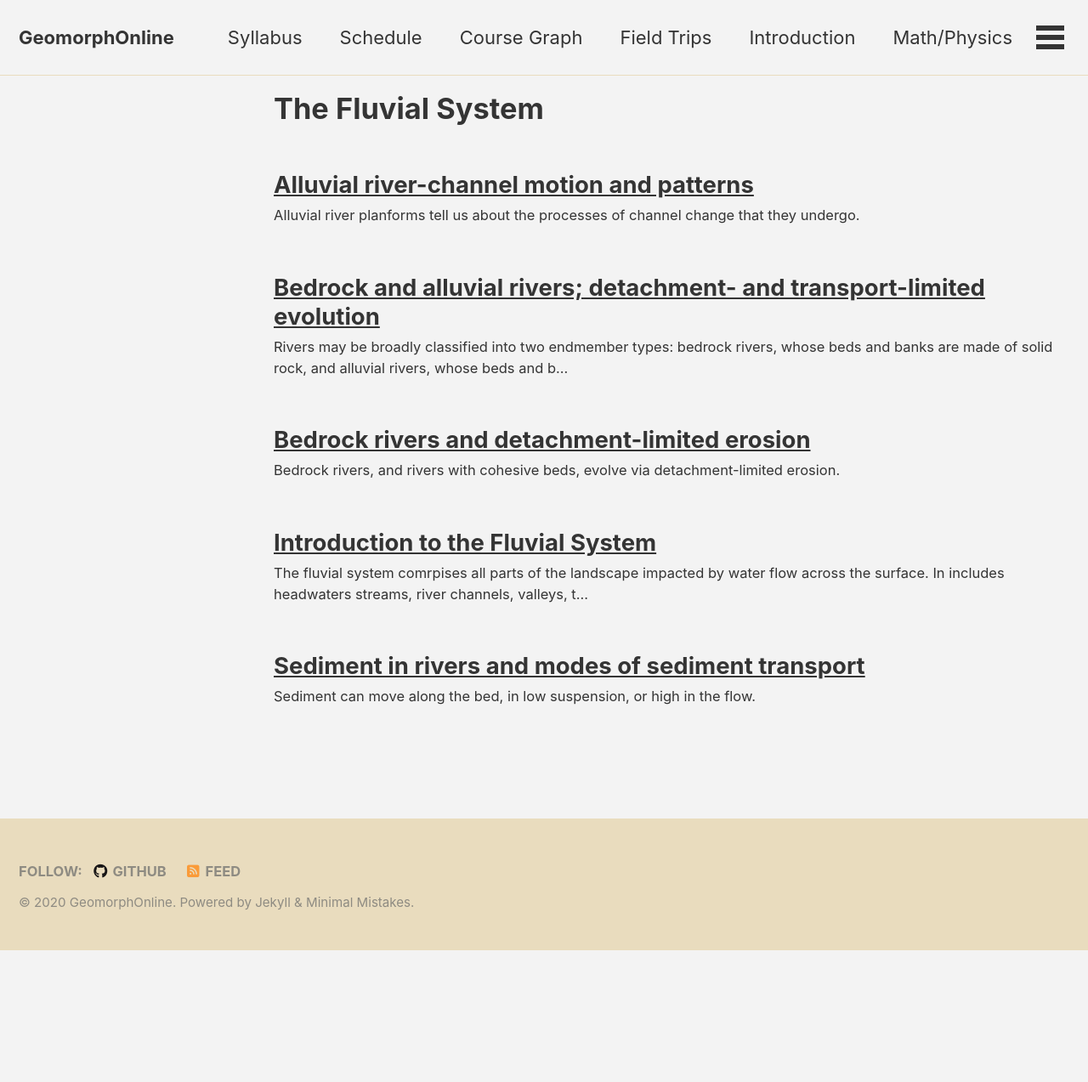
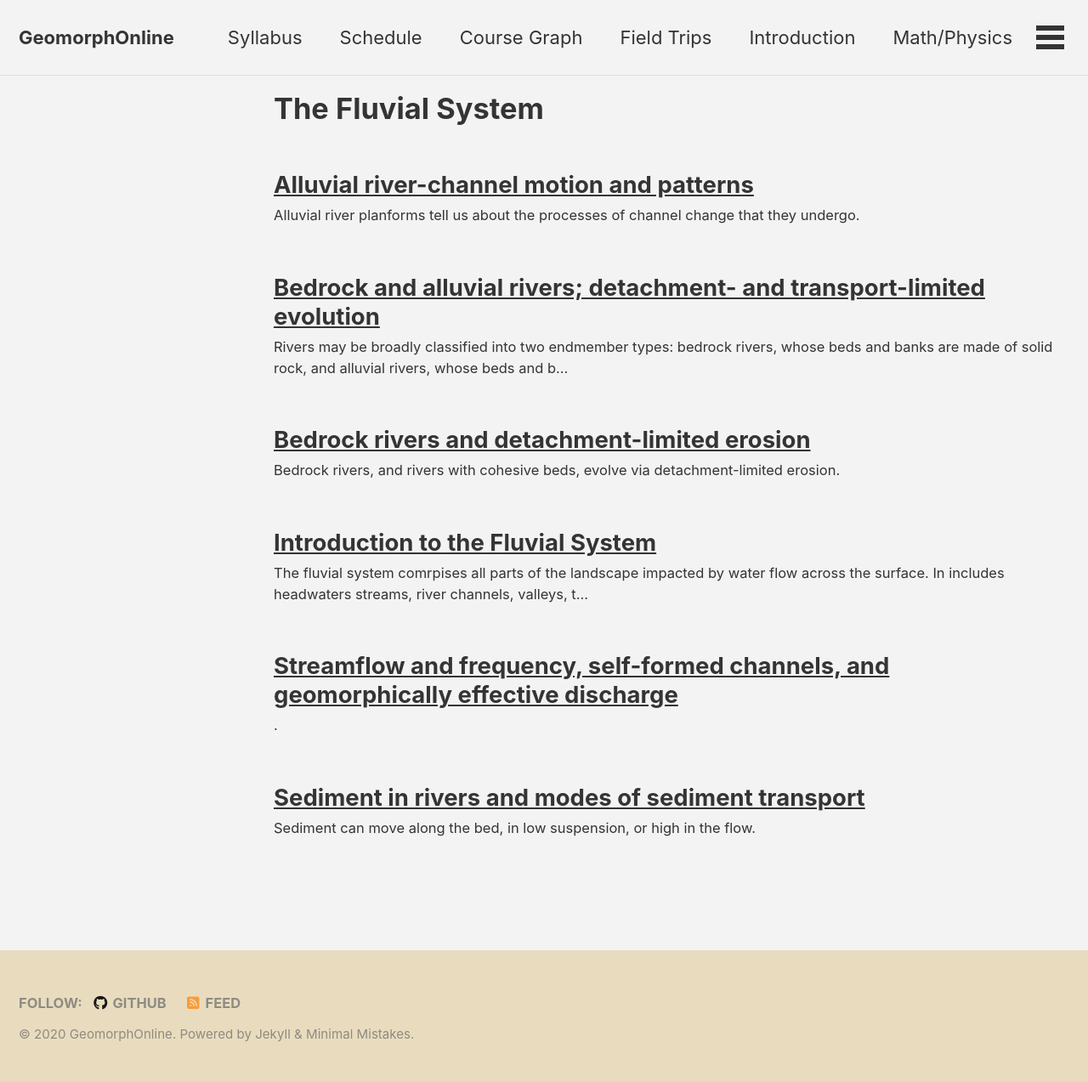
Before and after one commit to GeomorphOnline/GeomorphOnline.github.io, a Jekyll site: the page built from _pages/lessons/fluvial.md, in a window 1280 px wide. Shown: the whole page at 85% size. Built offline with Jekyll 4.4.1, drawn with Linux system fonts in a browser that asks for light colours; cached includes are drawn as plain includes; nearby versions of some CDN libraries; before the commit the page ends 1118 px from its top, so only the background shows below that; some of the changed lines change nothing that is shown.

Commit message:
flow and channel adjustment

```diff
--- a/_pages/schedule.md
+++ b/_pages/schedule.md
@@ -296,9 +296,9 @@
 
 <!-- [Geomorphically effective discharge](/fluvial/geomorphically_effective_discharge/) -->
 
+[Streamflow and channel adjustment](/fluvial/geomorphically_effective_discharge/)
+
 ***--- <font color="red">Below this line, Course material still being built!</font> ---***
-
-[Streamflow and flood frequency, self-formed channels, and geomorphically effective discharge](/fluvial/geomorphically_effective_discharge/)
 
 ### Assignment: hydraulics and rivers
 
--- /dev/null
+++ b/lessons/_fluvial/geomorphically_effective_discharge.md
@@ -0,0 +1,134 @@
+---
+topic: fluvial
+
+title: "Streamflow and frequency, self-formed channels, and geomorphically effective discharge"
+layout: single
+permalink: /fluvial/geomorphically_effective_discharge/
+
+# Includes author profile in sidebar
+author: Andrew Wickert
+author_profile: true
+---
+
+*.*
+
+## Learning Goals
+* Know the basics of flood-frequency analysis
+* Know that the geomorphically-effective flood of the recurrence interval that moves the most material. For most rivers, this is the 1--2-year return-interval flood, and corresponds to the bankfull flood.
+
+## Measuring river discharge
+
+*[Images](https://personal.utdallas.edu/~brikowi/Teaching/Field_Methods/How_Real_Time_Stream.html) borrowed from [Thomas Brikowski, UT Dallas](https://profiles.utdallas.edu/brikowski).*
+
+Measuring the flow (i.e., the **discharge**) in a river is difficult. Measuring its water level (called **stage**), on the other hand, is relatively easy. Stage measurements can be made using:
+* Paired pressure transducers, one to measure the pressure below the water surface (water + air) and one in the atmosphere to measure the air pressure alone. By subtracting these two, we can obtain water depth.
+* Laser rangefinders to measure the distance to the river surface
+* Stilling wells with floats, such as the one shown in the picture below. Originally, these mechanically moved a writing implement across an advancing strip chart. Now, a digital encoder records the number and direction of pulley rotations, and converts this into a water level.
+
+![Stilling well gauging station](https://personal.utdallas.edu/~brikowi/Teaching/Field_Methods/sanders-1998_fig3-15.jpg)
+*From Sanders (1998), A Manual of Field Hydrology.*
+
+These measurements must then be converted into discharge in some way. Empirically, this is done by measuring the river discharge at multiple river stages and constructing a **rating curve** such as the one below:
+
+![Stage--discharge rating curve](https://personal.utdallas.edu/~brikowi/Teaching/Field_Methods/sanders-1998_fig3-22.jpg)
+*From Sanders (1998), A Manual of Field Hydrology.*
+
+Note the nonlinearity: as stage becomes higher, a subtle increase in stage produces a larger increase in discharge. This can be due to one of two reasons:
+
+1. Flow velocities increase as the flow becomes deeper; recall Manning's Equation and the Law of the Wall
+2. The channel/valley geometry typically becomes wider as the water surface increases in elevation
+
+## Impact of channel and valley geometry on river stage and discharge
+
+Towards point 2, above, let us consider how valley geometry might impact the relationship between water level (*stage*) and river discharge.
+
+![Valley block diagram](https://www.researchgate.net/profile/C_Dolloff/publication/225255773/figure/fig3/AS:302797259067396@1449203900875/Connections-across-a-stream-corridor-Modified-from-Smith-and-Hellmund-Univ-of_W640.jpg)
+*From [Verry et al. (2004), Riparian ecotone: A functional definition and delineation for resource assessment](https://link.springer.com/article/10.1023/B:WAFO.0000012825.77300.08); figure modified from Smith, D. S. and Hellmund, P. C.: 1993, Ecology of Greenways: Design and Function of Linear Conservation Areas, University of Minnesota Press.*
+
+### In-channel flow: velocity and depth
+
+While the flow remains in the channel, an increase in stage will result in faster flow (cf., Manning's equation or the law of the wall). As a quick reminder using Manning's equation:
+
+$$\bar{u} = \frac{1}{n} h^{2/3} S^{1/2},$$
+
+where $$\bar{u}$$ is mean flow velocity, $$n$$ ("Manning's n") is a roughness coefficient, $$h$$ is flow depth, and $$S$$ is water-surface slope, which for steady, uniform flow parallels the bed slope.
+
+Recalling the definition of discharge ($$Q$$) and approximating the channel as rectangular:
+
+$$Q = b h \bar{u},$$
+
+where $$b$$ is channel width. Combining these two equations together provides:
+
+$$Q = \frac{b}{n} h^{5/3} S^{1/2}.$$
+
+This means that an increase in stage leads to a disproportionate increase in discharge, to a 5/3 power.
+
+This behavior continues until the flood in the river reaches a *bankfull* stage -- that is, the level at which its elevation equals the top of the surrounding river banks.
+
+### Overbank flow:
+
+After flow in the river overtops its banks, "overbank" flow begins (no kidding!). This flow expands to cover the entire width of the valley. There is now so much space for the water to go that an increase in discharge will create only a small increase in flow depth.
+
+## Flood frequency and streamflow statistics
+
+Once we can measure discharge (or stage, which can be more important when thinking about inundation extent), we can then compare a time series of river-discharge data to analyze the statistics of flows of different magnitudes.
+
+### Hydrograph
+
+This hydrograph shows streamflow (i.e., river discharge) over time. Each peak is considered to be a specific flood event.
+
+![Logan River hydrograph 2007](https://d32ogoqmya1dw8.cloudfront.net/images/integrate/teaching_materials/water_science_society/student_materials/logan_river_hydrograph_2007.jpg)
+*Source: [SERC](https://serc.carleton.edu/integrate/teaching_materials/water_science_society/student_materials/865).*
+
+### Flow-duration curve
+
+The flow-duration curve shows the fraction of each year that the flow exceeds some threshold amount. Large floods are on the left (low fraction of the year exceeded, high discharge). In the below figure, flows exceeded more frequently than around 40% of the year start to collapse; this is the "base flow" related to the stock of groundwater for that year (fed by rain and snowmelt over the prior season or seasons) that discharges to the river.
+
+![Flow duration curve](https://d32ogoqmya1dw8.cloudfront.net/images/integrate/teaching_materials/water_science_society/student_materials/flow_duration_curves_logan_744.png)
+*Text from [SERC](https://serc.carleton.edu/integrate/teaching_materials/water_science_society/student_materials/868): "Flow duration curves for the Logan River, in northern Utah for four different years. As the Logan River is a snow-melt dominated system, observed differences in high flows each year (left side of plot) correlate to differences in snowpack in each of the years.
+Source: Patrick Belmont"*
+
+### Flood-frequency analysis
+
+After collecting data for a river over time, it is possible to find how frequently a flow of that magnitude occurs. This can then be plotted to determine flood frequency. Using the peaks in the hydrograph, the maximum discharge of each flood may be plotted against the recurrence interval -- that is, the expected average time between two events of that magnitude.
+
+![Flood frequency graph](https://d32ogoqmya1dw8.cloudfront.net/images/quantskills/methods/quantlit/redriverrec.gif)
+*From [SERC](https://serc.carleton.edu/details/images/3984.html).*
+
+Note that it is possible to have two 50-year floods that occur in consecutive years, and then not to have another one until 100 years later: this is a central tendency, not a deterministic period.
+
+This plot uses a log *x* axis. Therefore, every unit distance on the *x* axis indicates a factor of 10 reduction in the probability of a distinct flood.
+
+## Geomorphic work
+
+*Geomorphic work* is the amount of material eroded and/or transported. (It is not defined in the same way as "work" in physics; someday my persnickety side might feel inspired to write a paper to formalize its definition. For the moment, please just live with the strange wording.)
+
+## When does the most geomorphic work occur?
+
+A small flow occurs frequently, but is often not capable of causing much erosion or moving much material.
+
+A large flood is capable of eroding significant material, but might not occur very frequently -- so the total time of that erosion can be reduced.
+
+In a classic study by Wolman and Miller (1960), *Magnitude and frequency of forces in geomorphic processes*, the authors considered this Goldilocks problem.
+
+![Wolman & Miller 1960](/assets/images/fluvial/wolman_miller_magfreq.png)
+
+* The *x* axis is the applied stress. For steady, uniform flow -- a good assumption here -- this can be considered to be $$\tau_b = \rho g h S$$.
+* Line **a** is the rate of sediment transport. Note that this is nonlinearly proportional to applied stress -- that is, when $$\tau_b$$ (*x* axis) doubles, **a** more than doubles. This nonlinearity means that ***large floods are extra effective at moving sediment***.
+* Line **b** is the frequency that some stress will occur. This requires taking a couple of pieces of information into account:
+  * Small floods are more frequent than large floods (see above).
+  * Shear stress is proportional to flow depth, and flow depth does not increase linearly with river discharge (see above), especially when the channel is inset within a floodplain.
+* Line **c** combines lines **a** and **b** to demonstrate that an ***intermediate flood*** -- one that is greater than an everyday flow but still occurs with some frequency -- produces the most time-integrated geomorphic work.
+
+For most rivers, the flood performing the majority of the geomorphic work is the **1--2-year flood**.
+
+## Self-formed channel geometries
+
+An astounding observation is that this 1--2-year flood fills most river channels precisely to **bankfull stage**. That is, river channels adjust their widths, depths, and slopes to accommodate this geomorphically effective flood.
+
+***The fluvial landscape adjusts in response to its hydrological drivers.***
+
+<br/>
+<br/>
+
+<a rel="license" href="http://creativecommons.org/licenses/by-sa/4.0/"><img alt="Creative Commons License" style="border-width:0" src="https://i.creativecommons.org/l/by-sa/4.0/88x31.png" /></a><br />This work is licensed under a <a rel="license" href="http://creativecommons.org/licenses/by-sa/4.0/">Creative Commons Attribution-ShareAlike 4.0 International License</a>.
```
